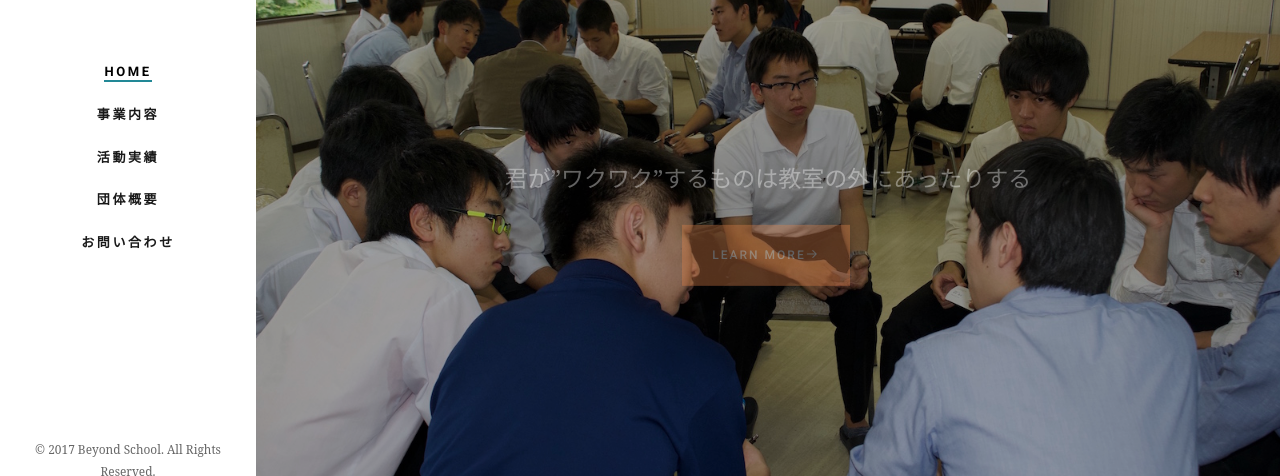
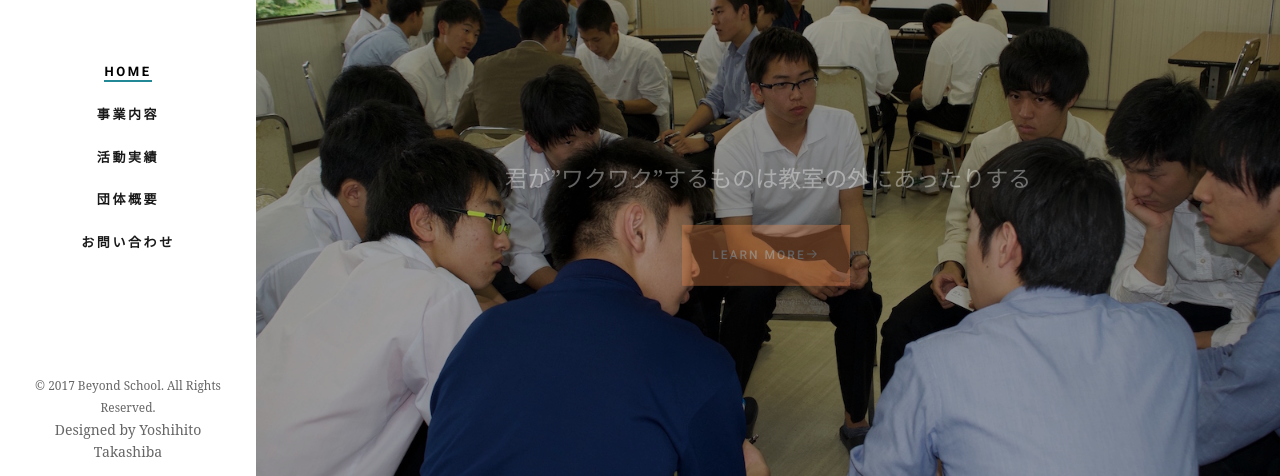
Before and after one commit to Hiromu88/homepage, a plain HTML site: page index.html in a window 1280 px wide. Shown: the part 189-665 px from the top of the page. Drawn offline with Linux system fonts and the light colour scheme; files whose address does not match are found by name.

Commit message:
Fix buttom

```diff
--- a/css/common.css
+++ b/css/common.css
@@ -20,6 +20,10 @@
 
 .m-b-0 {
     margin-bottom: 0;
+}
+
+#fh5co-aside .fh5co-footer {
+    margin-top: 100px;
 }
 
 .caption h5 {
--- a/css/style.css
+++ b/css/style.css
@@ -213,7 +213,7 @@ figure figcaption {
 }
 #fh5co-aside .fh5co-footer {
   position: absolute;
-  bottom: 40px;
+  /*bottom: 40px;*/
   font-size: 14px;
   text-align: center;
   width: 100%;
```
